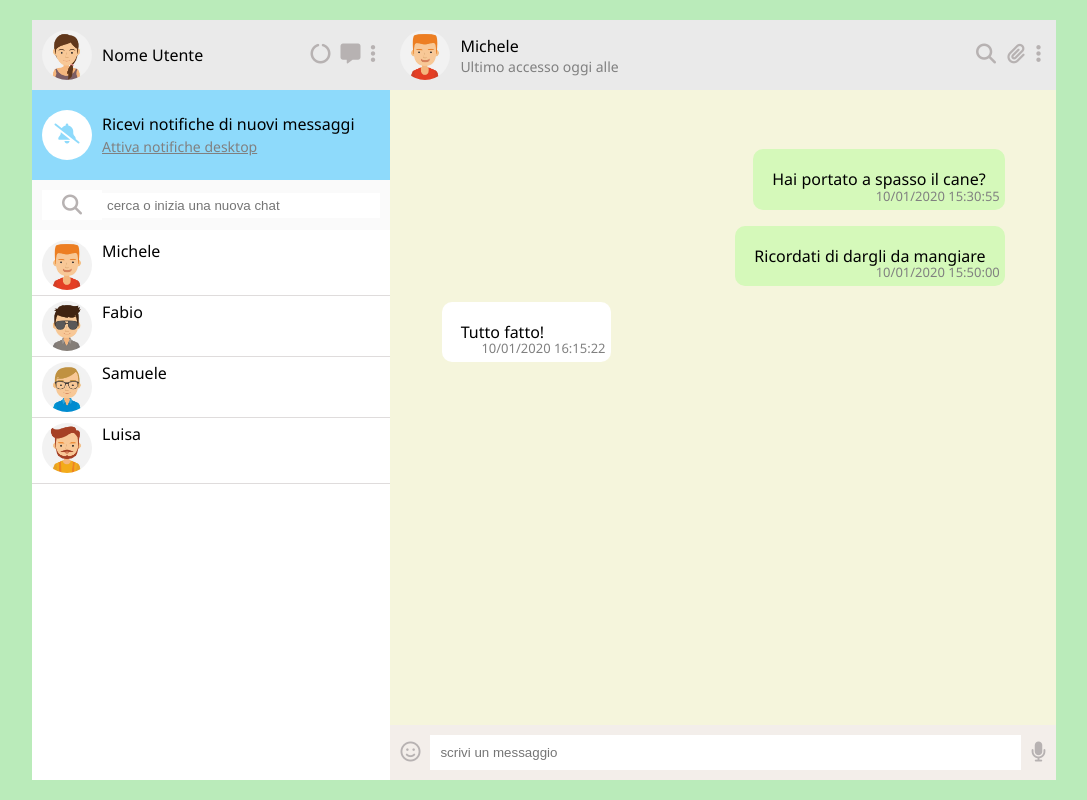
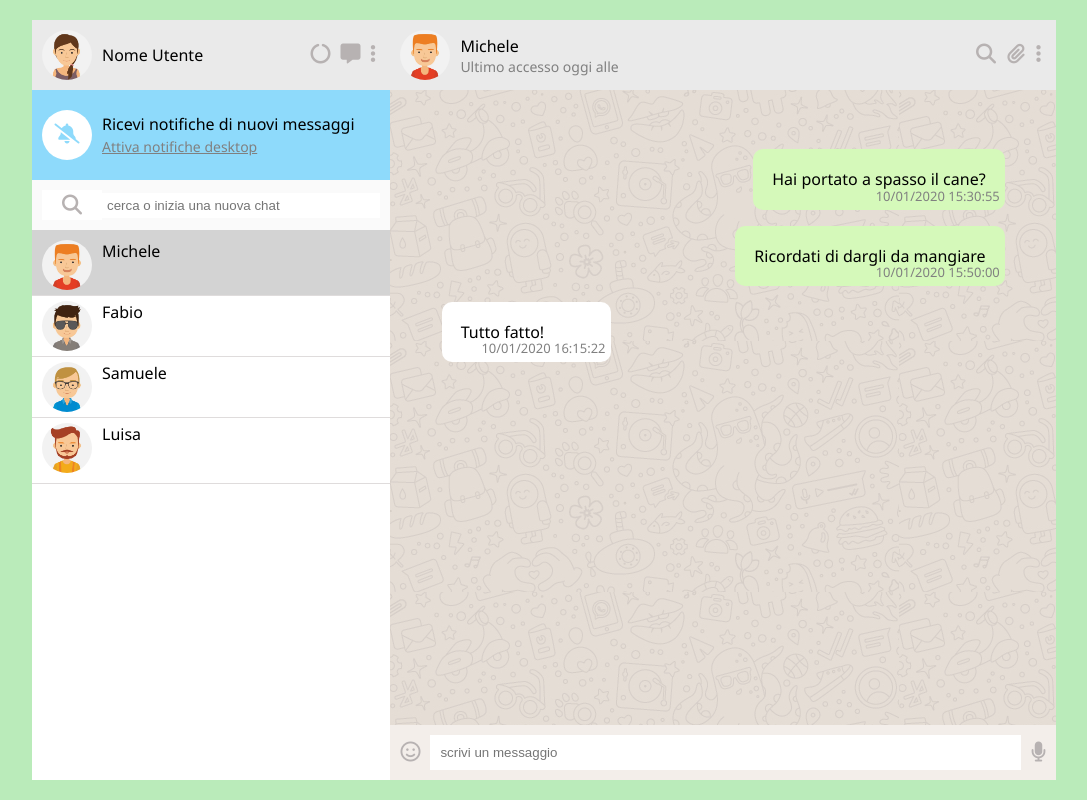
Before and after one commit to azzurragraziano/vue-boolzapp, a plain HTML site: page milestone-2/index.html in a window 1280 px wide. Shown: the whole page, without its empty margins (96-1183 px from the left). Drawn offline with nearby package versions, Linux system fonts and the light colour scheme.

Commit message:
aggiunto classe 'active' e sfondo a messages-area

```diff
--- a/milestone-1/css/style.css
+++ b/milestone-1/css/style.css
@@ -168,8 +168,7 @@ main {
 /* messages area */
 .messages-area {
     flex-grow: 1;
-    /* background-image: url('../img/mine.jpg'); */
-    background-color: beige;
+    background-image: url('../../img/mine.jpg');
     padding: 3.2rem;
     overflow-y: auto;
 }
--- a/milestone-2/css/style.css
+++ b/milestone-2/css/style.css
@@ -150,8 +150,8 @@ main {
     padding-bottom: 10px;
 }
 
-.contact-list-area .active {
-    background-color: #b7b2b2;
+.single-contact.active {
+    background-color: lightgray;
 }
 
 /* CHAT AREA */
@@ -172,8 +172,7 @@ main {
 /* messages area */
 .messages-area {
     flex-grow: 1;
-    /* background-image: url('../img/mine.jpg'); */
-    background-color: beige;
+    background-image: url('../../img/mine.jpg');
     padding: 3.2rem;
     overflow-y: auto;
 }
--- a/milestone-3/css/style.css
+++ b/milestone-3/css/style.css
@@ -150,8 +150,8 @@ main {
     padding-bottom: 10px;
 }
 
-.contact-list-area .active {
-    background-color: #b7b2b2;
+.single-contact.active {
+    background-color: lightgray;
 }
 
 /* CHAT AREA */
@@ -172,8 +172,7 @@ main {
 /* messages area */
 .messages-area {
     flex-grow: 1;
-    /* background-image: url('../img/mine.jpg'); */
-    background-color: beige;
+    background-image: url('../../img/mine.jpg');
     padding: 3.2rem;
     overflow-y: auto;
 }
--- a/milestone-4/css/style.css
+++ b/milestone-4/css/style.css
@@ -150,8 +150,8 @@ main {
     padding-bottom: 10px;
 }
 
-.contact-list-area .active {
-    background-color: #b7b2b2;
+.single-contact.active {
+    background-color: lightgray;
 }
 
 /* CHAT AREA */
@@ -172,8 +172,7 @@ main {
 /* messages area */
 .messages-area {
     flex-grow: 1;
-    /* background-image: url('../img/mine.jpg'); */
-    background-color: beige;
+    background-image: url('../../img/mine.jpg');
     padding: 3.2rem;
     overflow-y: auto;
 }
```
